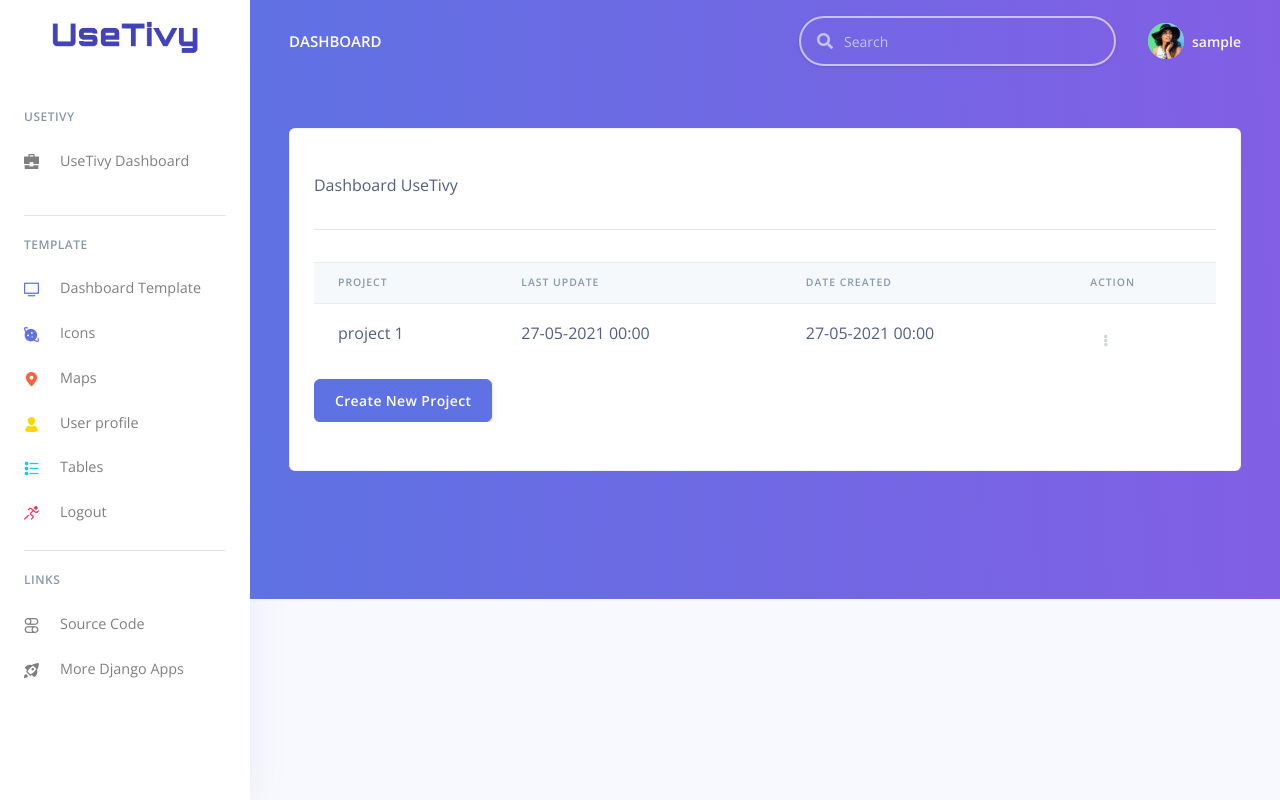
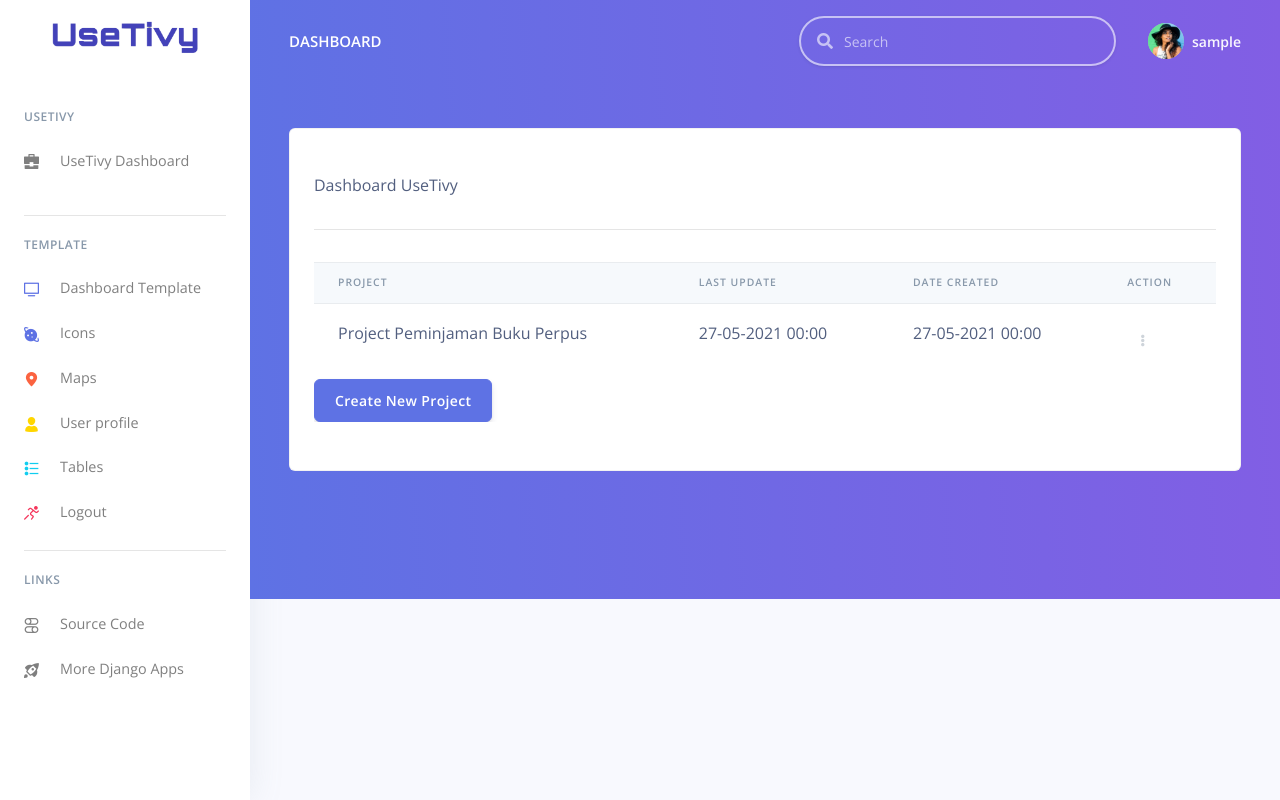
Before and after one commit to AgileRE-2021/UseTivy, a Django app: page /dashboard in a window 1280 px wide. Run offline with Django 3.2, Linux system fonts and the light colour scheme; the visitor is signed in with stand-in values (Sample User, id 1); some libraries are stand-ins or nearby versions.

Commit message:
fix dashboard 2.0

```diff
--- a/core/templates/page/dashboard.html
+++ b/core/templates/page/dashboard.html
@@ -32,7 +32,7 @@
                               <tr>
                                 <th scope="row">
                                   <div class="media align-items-center">
-                                    <p>project 1</p>
+                                    <p>Project Peminjaman Buku Perpus</p>
                                   </div>
                                 </th>
                                 <td>
```
